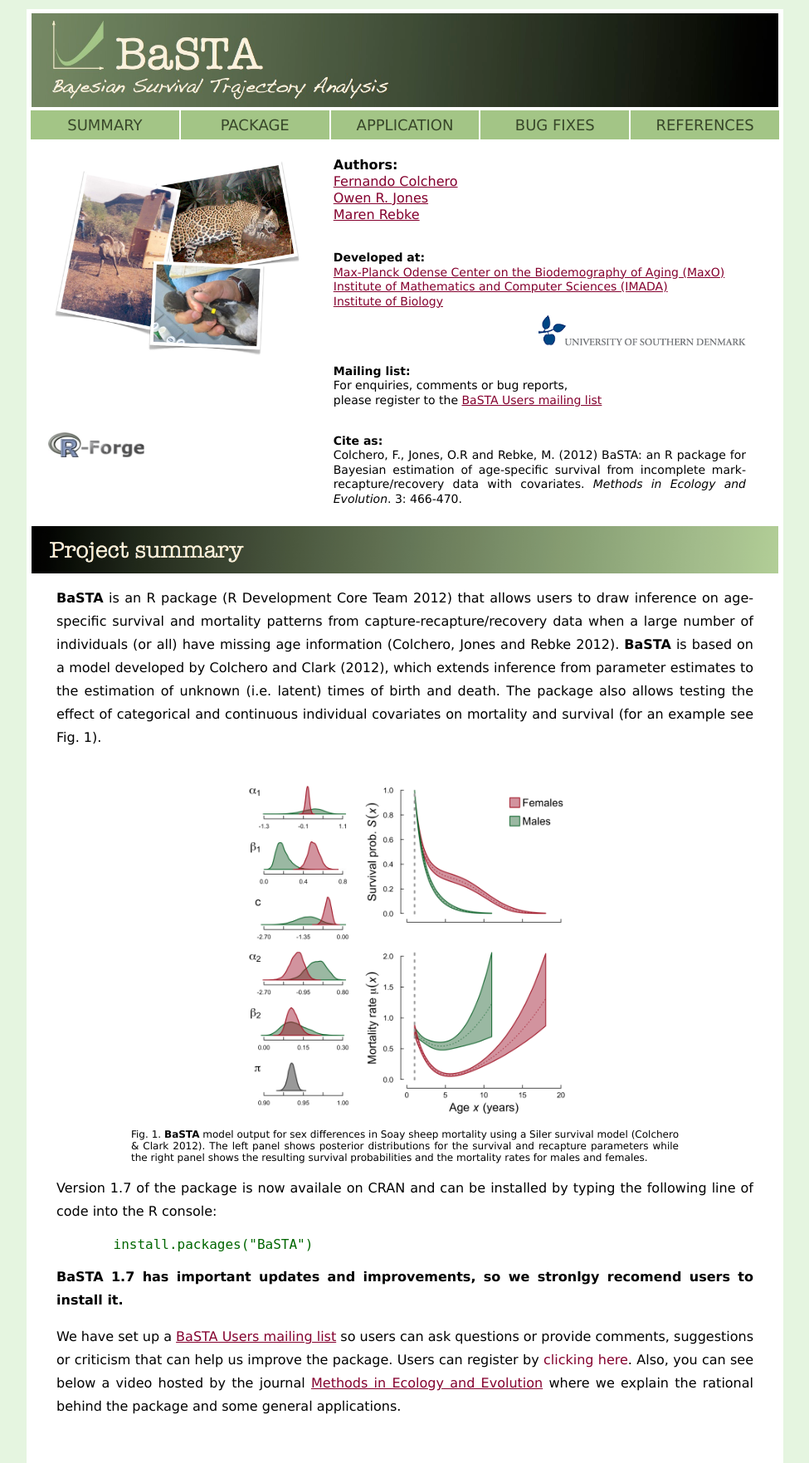
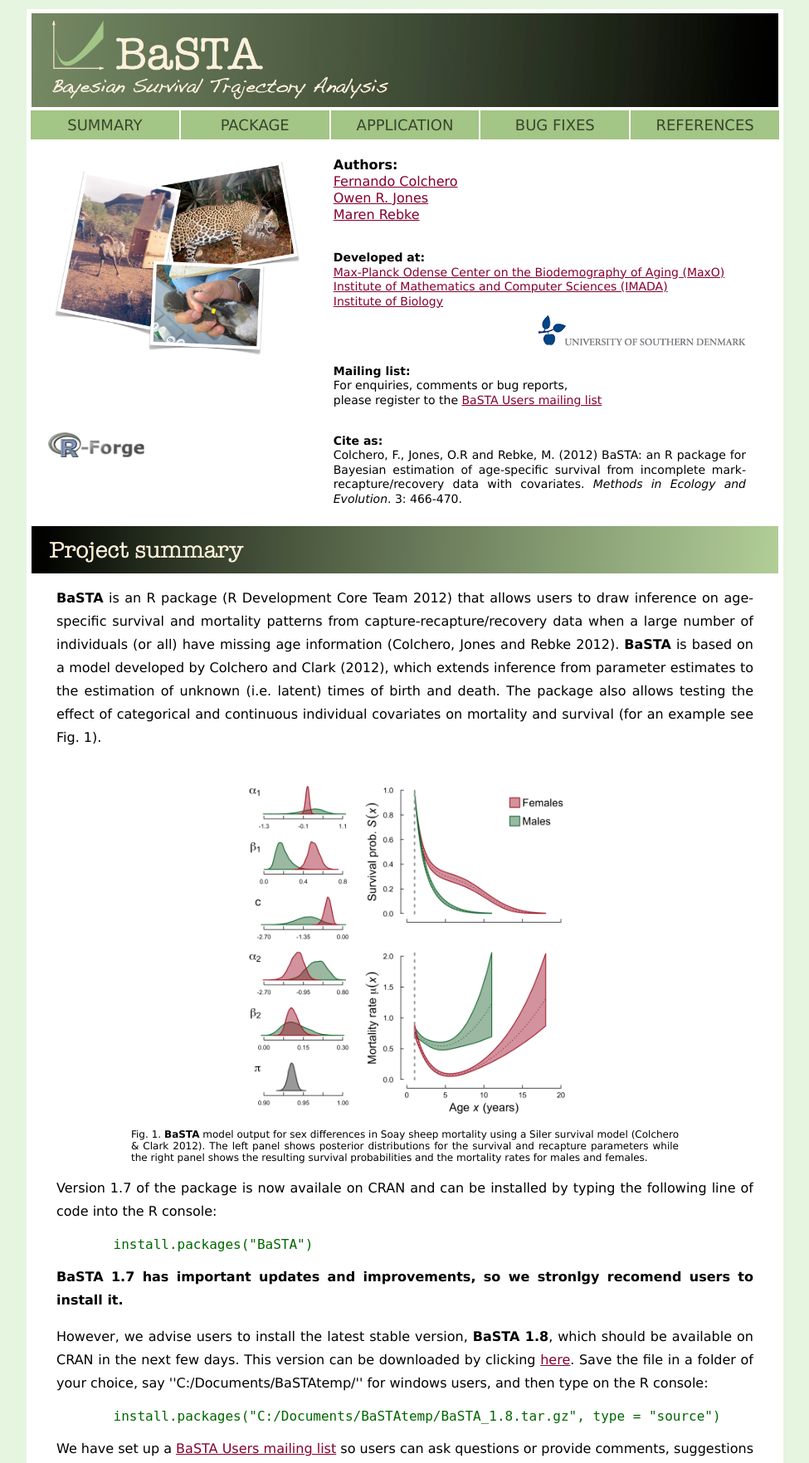
Before and after one commit to rforge/basta, a PHP site: page / in a window 1280 px wide. Shown: the top 1763 px of the page at 83% size, without its empty margins (152-1127 px from the left). Run offline with PHP 8.4, Linux system fonts and the light colour scheme.

Commit message:
Added new version.
git-svn-id: svn://svn.r-forge.r-project.org/svnroot/basta@747 edb9625f-4e0d-4859-8d74-9fd3b1da38cb

```diff
--- a/www/index.php
+++ b/www/index.php
@@ -95,12 +95,12 @@ echo '<?xml version="1.0" encoding="UTF-8"?>';
 													<p class="caption">Fig. 1. <b>BaSTA</b> model output for sex differences in Soay sheep mortality using a Siler survival model (Colchero & Clark 2012). The left panel shows posterior distributions for the survival and recapture parameters while the right panel shows the resulting survival probabilities and the mortality rates for males and females.</p>
 													<p class="parag">Version 1.7 of the package is now availale on CRAN and can be installed by typing the following line of code into the R console: <br></p>
 													<p style="font-size:16px;padding-left:60px;padding-right:60px"><code style="color:#006600">&nbsp;&nbsp;&nbsp;&nbsp;install.packages("BaSTA")</code><br></p>
-													<!--<p class="parag">However, we strongly recomend users to install the latest stable version, <b>BaSTA</b> (vers. 1.5), which should be available on CRAN in the next few days. This last version can be currently installed either from from R forge by typing:<br></p>
+													<!-- <p class="parag">However, we strongly recomend users to install the latest stable version, <b>BaSTA</b> (vers. 1.8), which should be available on CRAN in the next few days. This last version can be currently installed either from from R forge by typing:<br></p>
 													<p style="font-size:16px;padding-left:60px;padding-right:60px"><code style="color:#006600">&nbsp;&nbsp;&nbsp;&nbsp;install.packages("BaSTA", repos="http://R-Forge.R-project.org",</code><br></p>
 													<p style="font-size:16px;padding-left:60px;padding-right:60px"><code style="color:#006600">&nbsp;&nbsp;&nbsp;&nbsp;&nbsp;&nbsp;&nbsp;&nbsp;&nbsp;&nbsp;&nbsp;&nbsp;type = "source")</code><br></p> -->
 													<p class="parag"><b>BaSTA 1.7 has important updates and improvements, so we stronlgy recomend users to install it.</b><br></p>
-													<!--<p class="parag">The latest version, BaSTA 1.7 can be downloaded by clicking <a href="BaSTA_1.7.tar.gz" rel="nofollow" style="color:#84002E;font-family:verdana" target="_blank">here</a>. Save the file in a folder of your choice, say ''C:/Documents/BaSTAtemp/'' for windows users, and then type on the R console:<br></p>
-													<p style="font-size:16px;padding-left:60px;padding-right:60px"><code style="color:#006600">&nbsp;&nbsp;&nbsp;&nbsp;install.packages("C:/Documents/BaSTAtemp/BaSTA_1.7.tar.gz", type = "source")</code><br></p>-->
+													<p class="parag">However, we advise users to install the latest stable version, <b>BaSTA 1.8</b>, which should be available on CRAN in the next few days. This version can be downloaded by clicking <a href="BaSTA_1.8.tar.gz" rel="nofollow" style="color:#84002E;font-family:verdana" target="_blank">here</a>. Save the file in a folder of your choice, say ''C:/Documents/BaSTAtemp/'' for windows users, and then type on the R console:<br></p>
+													<p style="font-size:16px;padding-left:60px;padding-right:60px"><code style="color:#006600">&nbsp;&nbsp;&nbsp;&nbsp;install.packages("C:/Documents/BaSTAtemp/BaSTA_1.8.tar.gz", type = "source")</code><br></p>
 													<p class="parag">We have set up a <a href="http://lists.r-forge.r-project.org/mailman/listinfo/basta-users"  rel="nofollow" style="color:#84002E">BaSTA Users mailing list</a> so users can ask questions or provide comments, suggestions or criticism that can help us improve the package. Users can register by <a href="https://lists.r-forge.r-project.org/cgi-bin/mailman/listinfo/basta-users"  rel="nofollow" class="intext">clicking here</a>. Also, you can see below a video hosted by the journal <a href="http://www.methodsinecologyandevolution.org/" rel="nofollow" style="color:#84002E;font-family:verdana" target="_blank">Methods in Ecology and Evolution</a> where we explain the rational behind the package and some general applications.<br></p>
 													<p><br></p>
 													<p style="text-align:center"><iframe width="480" height="270" src="http://www.youtube.com/embed/OLFzY3vHVOQ" frameborder="0" allowfullscreen style="display:block;margin:5px auto"></iframe></p>
@@ -185,6 +185,13 @@ echo '<?xml version="1.0" encoding="UTF-8"?>';
 													<p></p>
 													<a name="bugs"></a>
 													<img alt="Upgrades" border="0" width="900px" src="bugs.jpg?">
+													<p class="parag">The latest version, <b>BaSTA 1.8</b>, available in CRAN in the next few days or by clicking <a href="BaSTA_1.8.tar.gz" rel="nofollow" style="color:#84002E;font-family:verdana" target="_blank">here</a>, includes the following update: <br></p>
+													<ul>
+														<li>Fixed a major bug that lumped deaths at the minAge for individuals not seen after birth.</li>
+														<li>Changed the range of ages plotted in the surival and mortality plots to show the curves for ages such that S(x) > 0.01, this is, until only 1% of the cohort is still alive.</li>
+													</ul>
+													<p></p>
+													<hr>
 													<p class="parag">The current version in CRAN, <b>BaSTA 1.7</b>, includes the following update: <br></p>
 													<ul>
 														<li>Fixed a major bug that over-estimated ages at death and underestimated recapture probabilities with proportional hazards models.</li>
```
